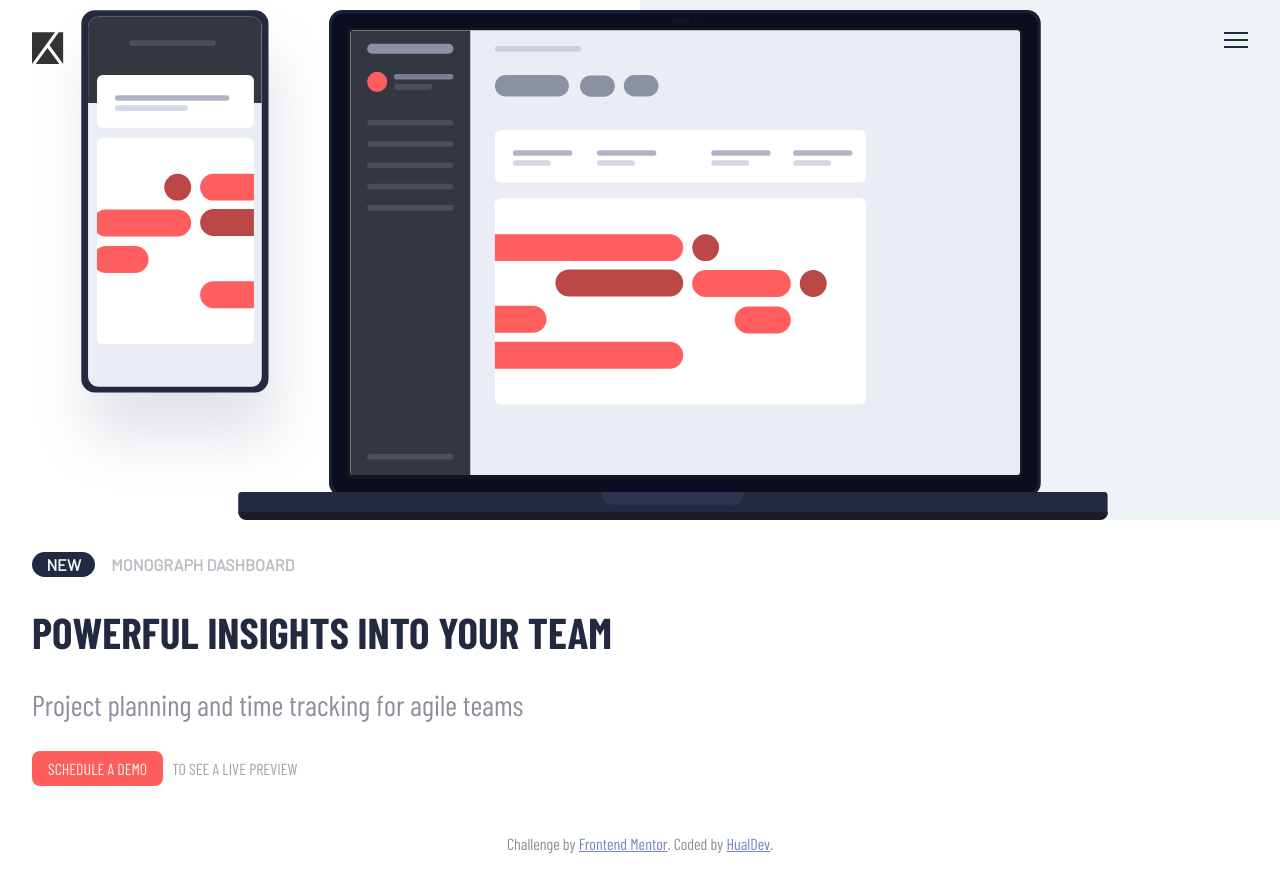
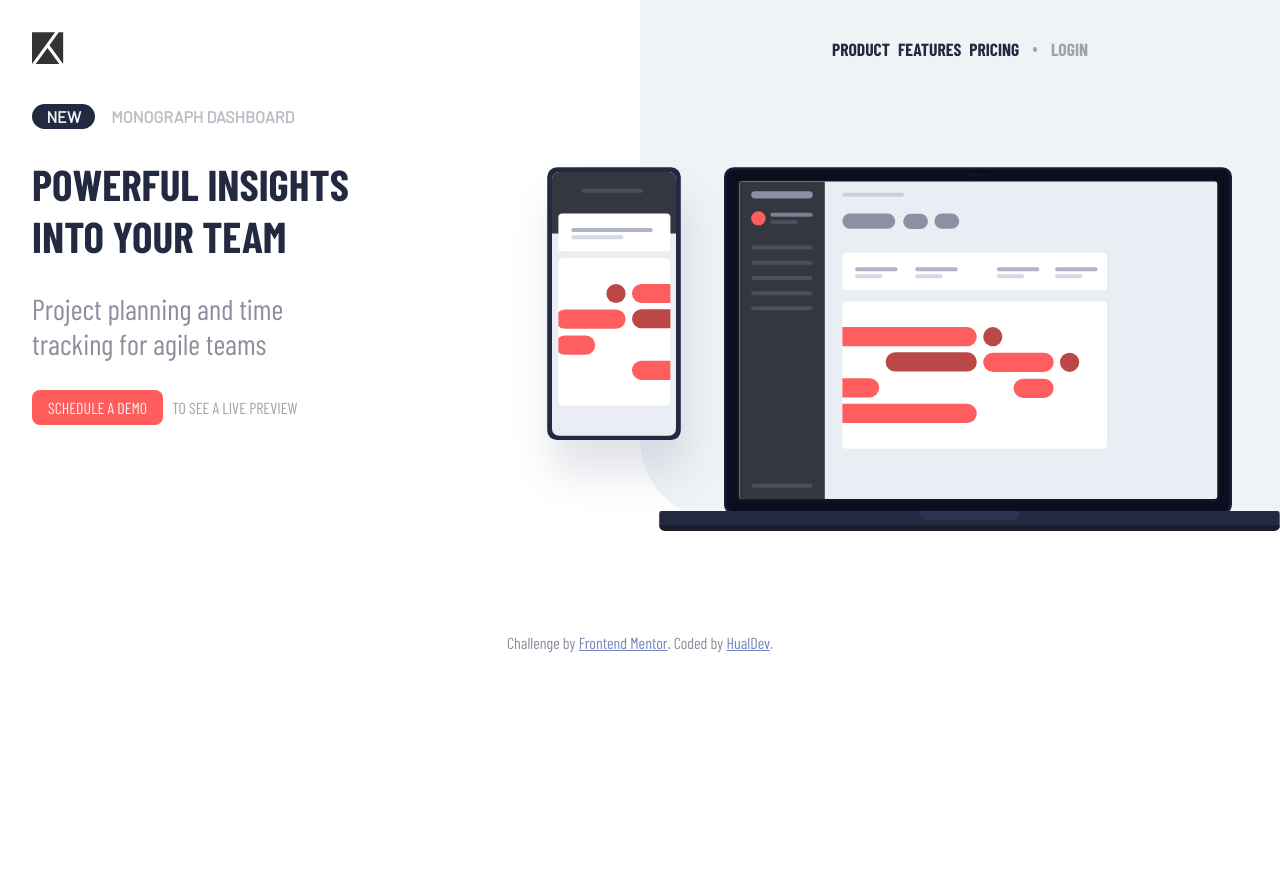
Before and after one commit to HualDev/TrackinIntroComponent, a plain HTML site: page index.html in a window 1280 px wide. After the commit the page ends 828 px from the top, so only its background shows below. Drawn offline with nearby package versions, Linux system fonts and the light colour scheme.

Commit message:
Desktop version

```diff
--- a/index.html
+++ b/index.html
@@ -19,16 +19,20 @@
       <div class="logo">
         <img src="./images/logo.svg" alt="Logo Image">
       </div>
+
       <div class="nav">
-        <img src="./images/icon-hamburger.svg" alt="Hamburger Image">
-        <div class="subMenu">
-          <ul class="show">
-            <li>Product</li>
-            <li>Features</li>
-            <li>Pricing</li>
-            <li>Login</li>
-          </ul>
-        </div>
+        <dib class="burger">
+          <img class="hamburger" src="./images/icon-hamburger.svg" alt="Hamburger Image">
+        </dib>
+
+        <ul class="nShow">
+          <li>Product</li>
+          <li>Features</li>
+          <li>Pricing</li>
+          <hr>
+          <li class="login">Login</li>
+        </ul>
+
       </div>
     </header>
 
--- a/style.css
+++ b/style.css
@@ -19,11 +19,18 @@ header{
     font-family: 'Barlow Condensed', sans-serif;
     display: flex;
     justify-content: space-between;
+}
+
+.nav::after{
+    content: '';
     background-image: url('./images/illustration-devices.svg');
     background-repeat: no-repeat;
+    position: absolute;
     background-size: contain;
-    background-position: 2rem 70%;
-    z-index: 0;
+    width: 95%;
+    height: 100%;
+    top: 20%;
+    left: 1rem;
 }
 
 .logo{
@@ -41,8 +48,12 @@ header{
     border-radius: 0 0 0 5rem;
 }
 
-.show{
-    display: block;
+.nShow{
+    display: none;
+}
+
+ul{
+    width: 100%;
     position: absolute;
     font-family: 'Barlow Condensed', sans-serif;
     z-index: 1;
@@ -53,12 +64,21 @@ header{
     font-weight: 600;
     padding: 2rem 4rem;
     margin: auto;
+    left: 0;
+    right: 0;
+    top: 6rem;
     box-shadow: 2px 3px 5px;
+    text-align: center;
+    line-height: 2;
+    text-transform: uppercase;
+}
+
+.login{
+    color: var(--grayishBlue);
 }
 
 .details{
     padding: 2rem;
-
 }
 
 .dashboard{
@@ -122,3 +142,84 @@ button{
 .attribution a{
     color: hsl(228, 45%, 44%);
 }
+
+@media (min-width:600px) {
+    .nav::after{
+        width: 60%;
+        height: 50%;
+        right: 0;
+        left: auto;
+    }
+
+   .nav{
+       padding: 0;
+       margin: 0;
+   }
+
+    .burger{
+        display: none;
+    }
+
+    .nShow{
+        display: flex;
+        align-items: center;
+    }
+
+    ul{
+        position: relative;
+        background-color: transparent;
+        box-shadow: none;
+        align-items: flex-start;
+        gap: 0.5rem;
+        top: 0;
+        padding: 2rem;
+        width: 80%;
+        font-size: 0.7rem;
+    }
+
+    hr{
+        width: 0.3rem;
+        height: 0.3rem;
+        border: none;
+        border-radius: 50%;
+        background-color: var(--grayishBlue);
+    }
+
+    .details{
+        margin-top: -30rem;
+        width: 30%;
+    }
+
+    .attribution{
+        padding-top: 0rem;
+    }
+}
+
+@media (min-width:800px) {
+    .details{
+        margin-top: -27rem;
+    }
+
+    ul{
+        width: 80%;
+        font-size: 1.1rem;
+    }
+
+    .attribution{
+        padding: 5rem;
+    }
+}
+
+@media (min-width:1250px) {
+    .details{
+        margin-top: -28rem;
+    }
+
+    ul{
+        width: 50%;
+    }
+
+    .attribution{
+        padding: 10rem;
+    }
+}
```
